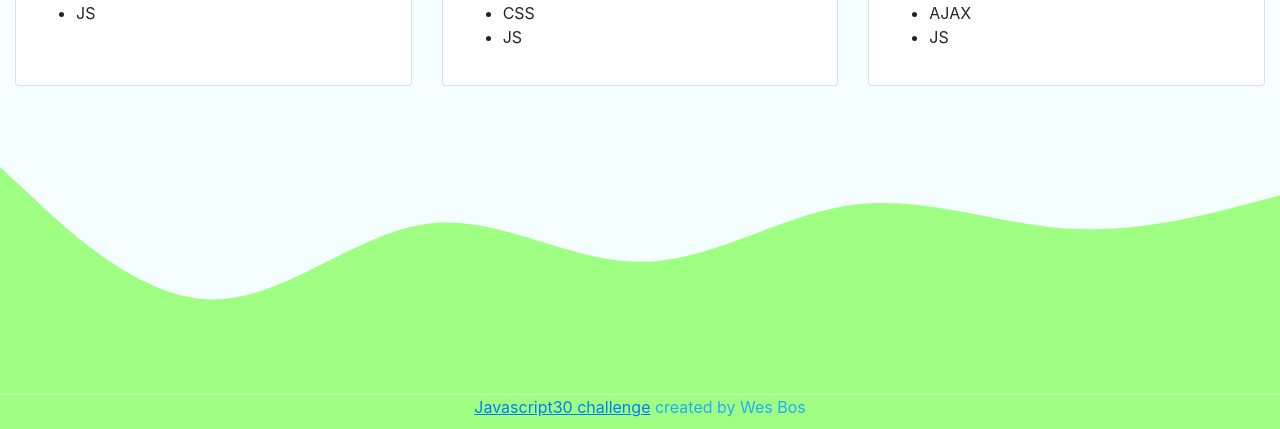
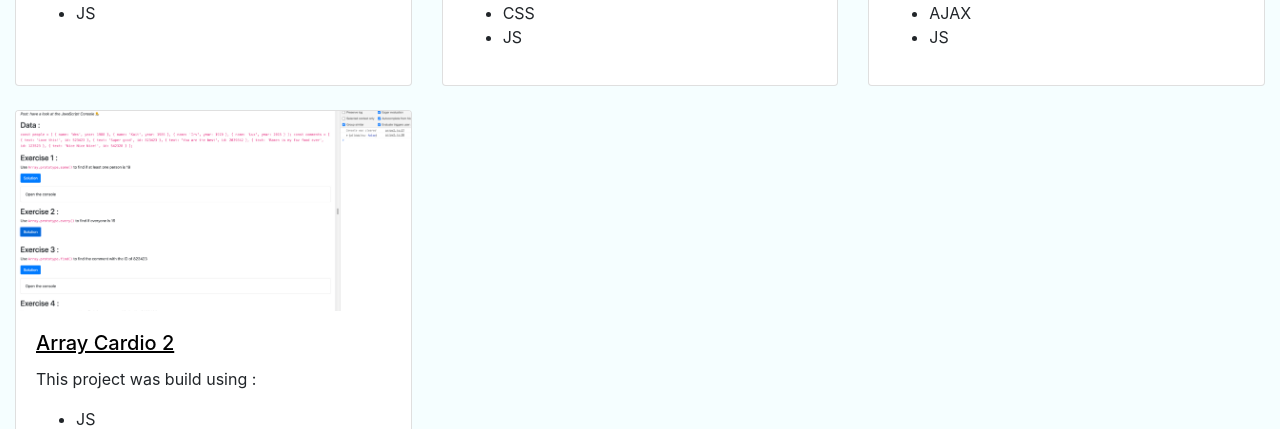
Before and after one commit to Ireaurora/JavaScript30, a plain HTML site: page index.html in a window 1280 px wide. Shown: the part 1110-1539 px from the top of the page. Drawn offline with nearby package versions, Linux system fonts and the light colour scheme.

Commit message:
day 7 added to homepage

```diff
--- a/index.html
+++ b/index.html
@@ -111,6 +111,20 @@
           </div>
         </div>
       </div>
+      <div class="col mb-4">
+        <div class="card h-100">
+          <a href="Array2/array2.html"><img src="images/07.png" class="card-img-top" alt="Array Cardio 2"></a>
+          <div class="card-body">
+            <h5 class="card-title array1"><a class="array1" href="Array2/array2.html">Array Cardio 2</a></h5>
+            <p class="card-text">
+              This project was build using :
+                <ul>
+                    <li>JS</li>
+                </ul>
+            </p>
+          </div>
+        </div>
+      </div>
     </div>
   </div>
   </div>
```
Also changed, not shown: Array2/array2.html (+1 -0 lines), images/07.png (added).
